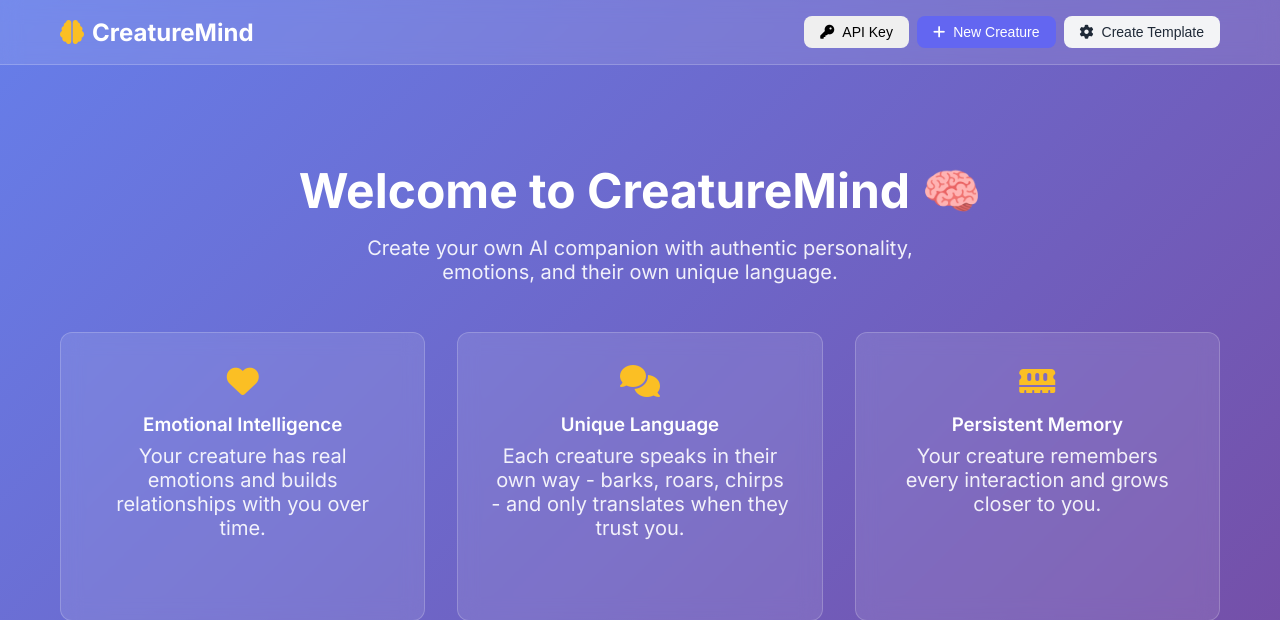
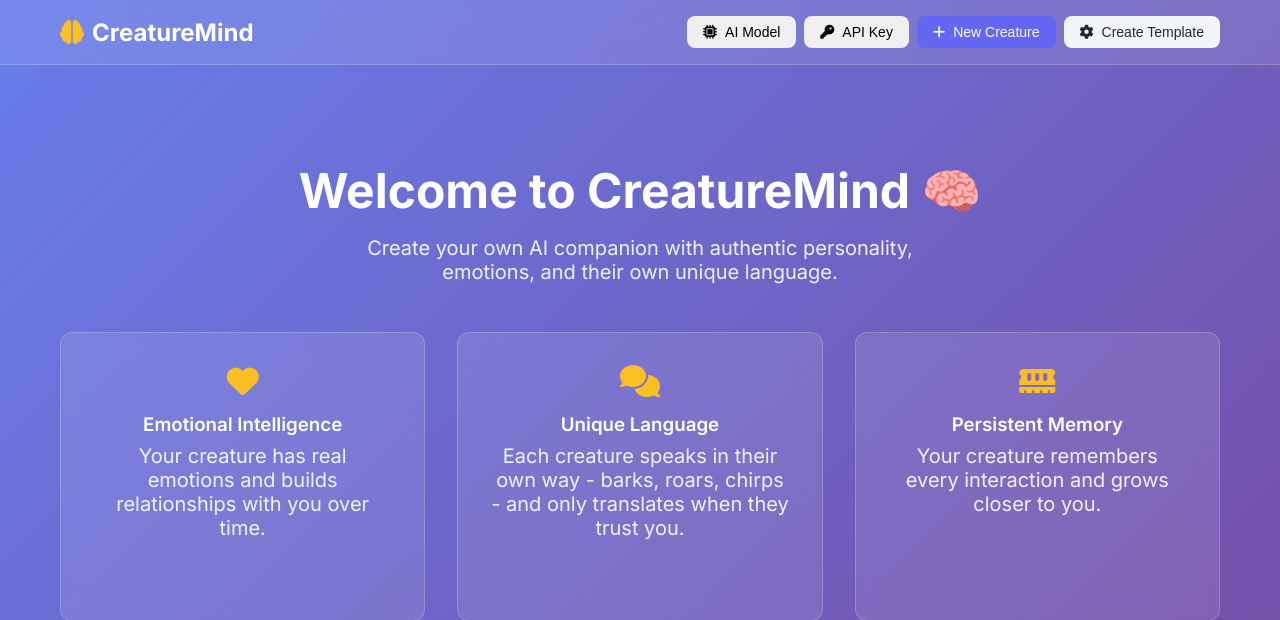
Before and after one commit to Tucuxi-Inc/CreatureMind, a FastAPI app: page / in a window 1280 px wide. Shown: the top 620 px of the page. Run offline with FastAPI, Linux system fonts and the light colour scheme; data that the repository does not hold is empty; parts of the project's set-up code (start-up, migrations or seed data) failed here and were passed over.

Commit message:
🔄 Implement Web Interface Model Selection & Switching (v1.7.0)
Major Features:
- Web interface model selection modal with performance comparisons
- Backend APIs for listing and switching between Local AI models
- Automatic llama-server restart functionality during model switches
- Support for multiple GGUF models with automatic detection

Backend Implementation:
- Enhanced LocalAIManager with proper model switching and server restart
- New API endpoints: /api/models (list) and /api/models/switch
- Multi-model support with context size detection and specifications
- Health monitoring and status reporting for model switching

Frontend Implementation:
- Model selection modal with detailed model information
- Real-time model status display and switching controls
- Performance guidance for users choosing between models
- Seamless integration with existing web interface

Repository Optimization:
- Updated .gitignore to exclude large models while keeping 270M default
- Comprehensive documentation of model selection feature
- Only lightweight model included - users download larger models as needed

Technical Improvements:
- Fixed model switching server restart process
- Enhanced error handling and status reporting
- Better model detection and specification management
- Improved user experience with clear model recommendations

🤖 Generated with [Claude Code](https://claude.ai/code)

Co-Authored-By: Claude <noreply@anthropic.com>

```diff
--- a/api/server.py
+++ b/api/server.py
@@ -814,11 +814,33 @@ class ApiKeyRequest(BaseModel):
 
 @app.get("/api/status")
 async def get_api_status():
-    """Get current SmartAIClient status"""
+    """Get current AI client status"""
     global ai_client
 
+    # Check for LocalAI client
+    if hasattr(ai_client, 'manager'):
+        # This is a LocalAI client
+        is_running = hasattr(ai_client, 'manager') and ai_client.manager.is_running
+        current_model = ai_client.manager.current_model
+        available_models = ai_client.manager.get_available_models()
+
+        # Get model display info
+        model_info = available_models.get(current_model, {})
+        model_display = f"{model_info.get('display_name', current_model)}"
+
+        return {
+            "client_type": "local",
+            "has_api_key": True,  # Local AI doesn't need API key
+            "model": model_display,
+            "current_model": current_model,
+            "available_models": len(available_models),
+            "local_ai_ready": is_running,
+            "mode": "Local AI (Free)",
+            "cost": "Free - runs on your computer"
+        }
+
     # Check if this is a SmartAIClient
-    if hasattr(ai_client, 'get_status'):
+    elif hasattr(ai_client, 'get_status'):
         try:
             smart_status = ai_client.get_status()
             return {
@@ -826,14 +848,16 @@ async def get_api_status():
                 "mode": smart_status['mode'],
                 "clients": smart_status['clients'],
                 "context_manager": smart_status.get('context_manager', {}),
-                "local_ai_ready": smart_status['clients']['local']['available']
+                "local_ai_ready": smart_status['clients']['local']['available'],
+                "has_api_key": smart_status['clients']['openai']['available'] or smart_status['clients']['local']['available']
             }
         except Exception as e:
             return {
                 "client_type": "smart",
                 "mode": "unknown",
                 "error": str(e),
-                "local_ai_ready": False
+                "local_ai_ready": False,
+                "has_api_key": False
             }
     else:
         # Legacy client detection
@@ -926,6 +950,67 @@ async def set_openai_first():
         raise HTTPException(status_code=400, detail="Client does not support preference switching")
 
 
+# Local AI Model Management Endpoints
+@app.get("/api/models")
+async def list_available_models():
+    """List available Local AI models"""
+    global ai_client
+
+    if hasattr(ai_client, 'manager'):
+        try:
+            available_models = ai_client.manager.get_available_models()
+            current_model = ai_client.manager.current_model
+
+            # Format model information for web interface
+            models_info = []
+            for filename, specs in available_models.items():
+                models_info.append({
+                    "filename": filename,
+                    "display_name": specs.get("display_name", filename),
+                    "size": specs.get("size", "Unknown"),
+                    "family": specs.get("family", "Unknown"),
+                    "ctx_size": specs.get("ctx_size", 32768),
+                    "is_current": filename == current_model
+                })
+
+            return {
+                "models": models_info,
+                "current_model": current_model
+            }
+        except Exception as e:
+            raise HTTPException(status_code=500, detail=f"Failed to list models: {str(e)}")
+    else:
+        raise HTTPException(status_code=400, detail="Local AI client not available")
+
+
+@app.post("/api/models/switch")
+async def switch_model(request: dict):
+    """Switch to a different Local AI model"""
+    global ai_client
+
+    model_name = request.get("model_name")
+    if not model_name:
+        raise HTTPException(status_code=400, detail="model_name is required")
+
+    if hasattr(ai_client, 'manager'):
+        try:
+            # This will kill the current llama-server and start with new model
+            success = await ai_client.manager.switch_model(model_name)
+
+            if success:
+                return {
+                    "message": f"Successfully switched to model: {model_name}",
+                    "current_model": model_name,
+                    "status": "ready"
+                }
+            else:
+                raise HTTPException(status_code=400, detail=f"Failed to switch to model: {model_name}")
+        except Exception as e:
+            raise HTTPException(status_code=500, detail=f"Error switching model: {str(e)}")
+    else:
+        raise HTTPException(status_code=400, detail="Local AI client not available")
+
+
 if __name__ == "__main__":
     import uvicorn
     uvicorn.run(app, host="0.0.0.0", port=8000)
--- a/web/static/js/app.js
+++ b/web/static/js/app.js
@@ -22,6 +22,7 @@ class CreatureMindApp {
         document.getElementById('newCreatureBtn').addEventListener('click', () => this.showCreationForm());
         document.getElementById('createTemplateBtn').addEventListener('click', () => this.showTemplateForm());
         document.getElementById('apiKeyBtn').addEventListener('click', () => this.showApiKeyModal());
+        document.getElementById('modelSelectBtn').addEventListener('click', () => this.showModelSelectModal());
         document.getElementById('cancelCreation').addEventListener('click', () => this.showWelcomeScreen());
         document.getElementById('cancelTemplate').addEventListener('click', () => this.showWelcomeScreen());
 
@@ -55,6 +56,11 @@ class CreatureMindApp {
         document.getElementById('toggleApiKeyVisibility').addEventListener('click', () => this.toggleApiKeyVisibility());
         document.getElementById('saveApiKey').addEventListener('click', () => this.saveApiKey());
         document.getElementById('clearApiKey').addEventListener('click', () => this.clearApiKey());
+
+        // Model selection modal
+        document.getElementById('closeModelSelect').addEventListener('click', () => this.hideModelSelectModal());
+        document.getElementById('cancelModelSwitch').addEventListener('click', () => this.hideModelSelectModal());
+        document.getElementById('confirmModelSwitch').addEventListener('click', () => this.confirmModelSwitch());
 
         // Enhanced personality system
         this.setupPersonalityEventListeners();
@@ -1173,10 +1179,16 @@ class CreatureMindApp {
 
             const statusElement = document.getElementById('apiKeyStatus');
 
-            if (status.has_api_key) {
+            if (status.client_type === 'local') {
+                // Local AI is running
+                statusElement.className = 'status-indicator connected';
+                statusElement.innerHTML = `<i class="fas fa-circle-check"></i><span>${status.mode} - ${status.model}</span>`;
+            } else if (status.has_api_key) {
+                // OpenAI or Smart client with API key
                 statusElement.className = 'status-indicator connected';
                 statusElement.innerHTML = `<i class="fas fa-circle-check"></i><span>API key configured - using ${status.model} model</span>`;
             } else {
+                // No AI available
                 statusElement.className = 'status-indicator disconnected';
                 statusElement.innerHTML = '<i class="fas fa-circle-xmark"></i><span>No API key set - using mock responses</span>';
             }
@@ -1195,6 +1207,109 @@ class CreatureMindApp {
         } else {
             input.type = 'password';
             icon.className = 'fas fa-eye';
+        }
+    }
+
+    // Model Selection Methods
+    async showModelSelectModal() {
+        document.getElementById('modelSelectModal').classList.remove('hidden');
+        await this.loadAvailableModels();
+    }
+
+    hideModelSelectModal() {
+        document.getElementById('modelSelectModal').classList.add('hidden');
+        this.selectedModel = null;
+        document.getElementById('confirmModelSwitch').disabled = true;
+    }
+
+    async loadAvailableModels() {
+        try {
+            const response = await fetch('/api/models');
+            const data = await response.json();
+
+            this.renderModelList(data.models, data.current_model);
+            this.updateCurrentModelStatus(data.current_model);
+
+        } catch (error) {
+            console.error('Failed to load models:', error);
+            document.getElementById('modelList').innerHTML = '<p class="error">Failed to load models</p>';
+        }
+    }
+
+    renderModelList(models, currentModel) {
+        const modelList = document.getElementById('modelList');
+        modelList.innerHTML = '';
+
+        models.forEach(model => {
+            const modelItem = document.createElement('div');
+            modelItem.className = `model-item ${model.is_current ? 'current' : ''}`;
+
+            modelItem.innerHTML = `
+                <div class="model-header">
+                    <input type="radio" name="selectedModel" value="${model.filename}"
+                           id="model_${model.filename}" ${model.is_current ? 'checked' : ''}>
+                    <label for="model_${model.filename}">
+                        <strong>${model.display_name}</strong>
+                        ${model.is_current ? '<span class="current-badge">Current</span>' : ''}
+                    </label>
+                </div>
+                <div class="model-details">
+                    <span class="model-size">${model.size}</span>
+                    <span class="model-family">${model.family}</span>
+                    <span class="model-context">Context: ${model.ctx_size.toLocaleString()}</span>
+                </div>
+            `;
+
+            modelItem.addEventListener('click', () => {
+                if (!model.is_current) {
+                    const radio = modelItem.querySelector('input[type="radio"]');
+                    radio.checked = true;
+                    this.selectedModel = model.filename;
+                    document.getElementById('confirmModelSwitch').disabled = false;
+                }
+            });
+
+            modelList.appendChild(modelItem);
+        });
+    }
+
+    updateCurrentModelStatus(currentModel) {
+        const statusElement = document.getElementById('currentModelStatus');
+        statusElement.className = 'status-indicator connected';
+        statusElement.innerHTML = `<i class="fas fa-microchip"></i><span>Current: ${currentModel}</span>`;
+    }
+
+    async confirmModelSwitch() {
+        if (!this.selectedModel) return;
+
+        const confirmBtn = document.getElementById('confirmModelSwitch');
+        confirmBtn.disabled = true;
+        confirmBtn.innerHTML = '<i class="fas fa-spinner fa-spin"></i> Switching...';
+
+        try {
+            const response = await fetch('/api/models/switch', {
+                method: 'POST',
+                headers: { 'Content-Type': 'application/json' },
+                body: JSON.stringify({ model_name: this.selectedModel })
+            });
+
+            if (response.ok) {
+                const result = await response.json();
+                alert(`Successfully switched to ${this.selectedModel}!`);
+                this.hideModelSelectModal();
+                // Refresh the current status
+                await this.updateApiKeyStatus();
+            } else {
+                const error = await response.json();
+                throw new Error(error.detail || 'Failed to switch model');
+            }
+
+        } catch (error) {
+            console.error('Failed to switch model:', error);
+            alert(`Failed to switch model: ${error.message}`);
+        } finally {
+            confirmBtn.disabled = false;
+            confirmBtn.innerHTML = 'Switch Model';
         }
     }
 
--- a/web/templates/index.html
+++ b/web/templates/index.html
@@ -20,6 +20,9 @@
                         <span>CreatureMind</span>
                     </div>
                     <nav class="nav">
+                        <button id="modelSelectBtn" class="btn btn-outline">
+                            <i class="fas fa-microchip"></i> AI Model
+                        </button>
                         <button id="apiKeyBtn" class="btn btn-outline">
                             <i class="fas fa-key"></i> API Key
                         </button>
@@ -520,27 +523,30 @@
                     </div>
 
                     <div class="api-key-info">
-                        <h4>What's the difference?</h4>
+                        <h4>AI Options Available</h4>
                         <div class="comparison">
                             <div class="comparison-item">
-                                <h5><i class="fas fa-robot"></i> Mock Responses (No API Key)</h5>
+                                <h5><i class="fas fa-computer"></i> Local AI (Currently Active)</h5>
                                 <ul>
-                                    <li>Free to use</li>
-                                    <li>Limited, pre-written responses</li>
-                                    <li>Good for testing the interface</li>
-                                    <li>Species-aware but not fully intelligent</li>
+                                    <li>💚 Completely free - no costs ever</li>
+                                    <li>🚀 Fast responses on your computer</li>
+                                    <li>🔒 Total privacy - no data leaves your device</li>
+                                    <li>🧠 Powered by Gemma-3-270M for intelligent responses</li>
+                                    <li>✨ Supports all creature personalities and species</li>
                                 </ul>
                             </div>
                             <div class="comparison-item">
-                                <h5><i class="fas fa-brain"></i> Real AI (With API Key)</h5>
+                                <h5><i class="fas fa-cloud"></i> OpenAI Premium (Optional)</h5>
                                 <ul>
-                                    <li>Costs ~$0.01-0.05 per conversation</li>
-                                    <li>Fully intelligent, contextual responses</li>
-                                    <li>Unique personality expression</li>
-                                    <li>Truly lifelike creature behavior</li>
+                                    <li>💰 Costs ~$0.01-0.05 per conversation</li>
+                                    <li>🌐 Requires internet connection</li>
+                                    <li>🎯 Advanced reasoning capabilities</li>
+                                    <li>📈 Potentially more creative responses</li>
+                                    <li>🔑 Enter API key below to enable as option</li>
                                 </ul>
                             </div>
                         </div>
+                        <p><strong>Recommendation:</strong> Local AI provides excellent responses for free! Only add OpenAI if you want premium features.</p>
                     </div>
                 </div>
                 <div class="modal-footer">
@@ -549,6 +555,60 @@
                 </div>
             </div>
         </div>
+
+        <!-- Model Selection Modal -->
+        <div id="modelSelectModal" class="modal hidden">
+            <div class="modal-content">
+                <div class="modal-header">
+                    <h3><i class="fas fa-microchip"></i> Local AI Model Selection</h3>
+                    <button id="closeModelSelect" class="close-btn">&times;</button>
+                </div>
+                <div class="modal-body">
+                    <div class="model-status">
+                        <div id="currentModelStatus" class="status-indicator">
+                            <i class="fas fa-microchip"></i>
+                            <span>Loading model information...</span>
+                        </div>
+                    </div>
+
+                    <div class="model-selection">
+                        <h4>Available Models:</h4>
+                        <div id="modelList" class="model-list">
+                            <!-- Populated by JavaScript -->
+                        </div>
+                    </div>
+
+                    <div class="model-info">
+                        <h4>About Local AI Models:</h4>
+                        <div class="model-comparison">
+                            <div class="model-item">
+                                <h5><i class="fas fa-zap"></i> Smaller Models (270M-2B)</h5>
+                                <ul>
+                                    <li>⚡ Faster responses (1-3 seconds)</li>
+                                    <li>💾 Lower memory usage (~1-2GB)</li>
+                                    <li>📱 Good for basic conversations</li>
+                                    <li>🔄 Simpler personality expression</li>
+                                </ul>
+                            </div>
+                            <div class="model-item">
+                                <h5><i class="fas fa-brain"></i> Larger Models (4B+)</h5>
+                                <ul>
+                                    <li>🧠 More intelligent responses (10-20 seconds)</li>
+                                    <li>💾 Higher memory usage (4-8GB)</li>
+                                    <li>✨ Better personality expression</li>
+                                    <li>🎭 Complex archetype understanding</li>
+                                </ul>
+                            </div>
+                        </div>
+                        <p><strong>Note:</strong> Switching models will restart the AI server, which takes 10-30 seconds.</p>
+                    </div>
+                </div>
+                <div class="modal-footer">
+                    <button id="cancelModelSwitch" class="btn btn-outline">Cancel</button>
+                    <button id="confirmModelSwitch" class="btn btn-primary" disabled>Switch Model</button>
+                </div>
+            </div>
+        </div>
     </div>
 
     <script src="/static/js/app.js"></script>
```
Also changed, not shown: core/agents/decision_agent.py (+57 -14 lines), core/agents/local_ai_manager.py (+19 -5 lines), core/agents/translator_agent.py (+16 -2 lines), core/models/creature.py (+7 -1 lines), README.md, 1 other file.
